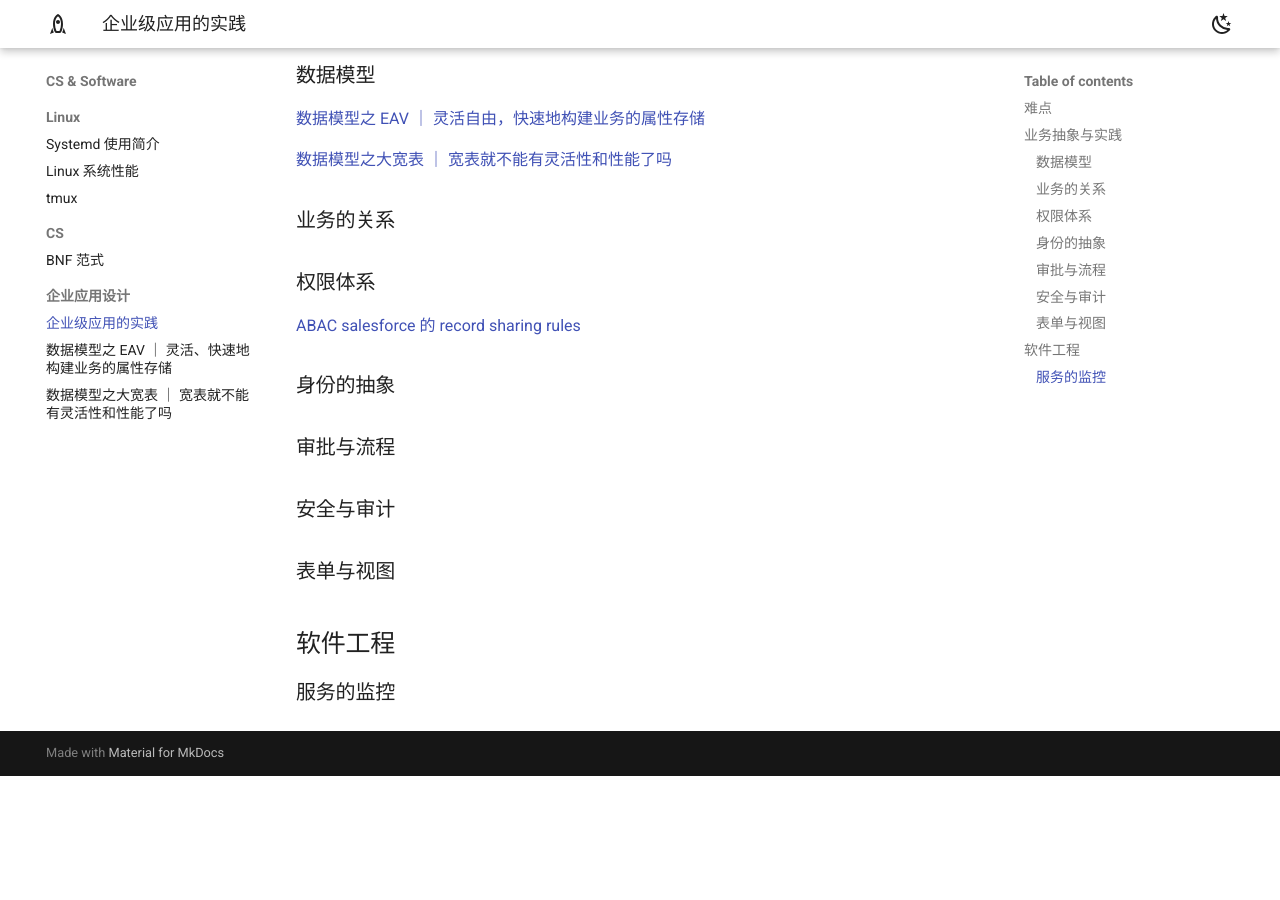
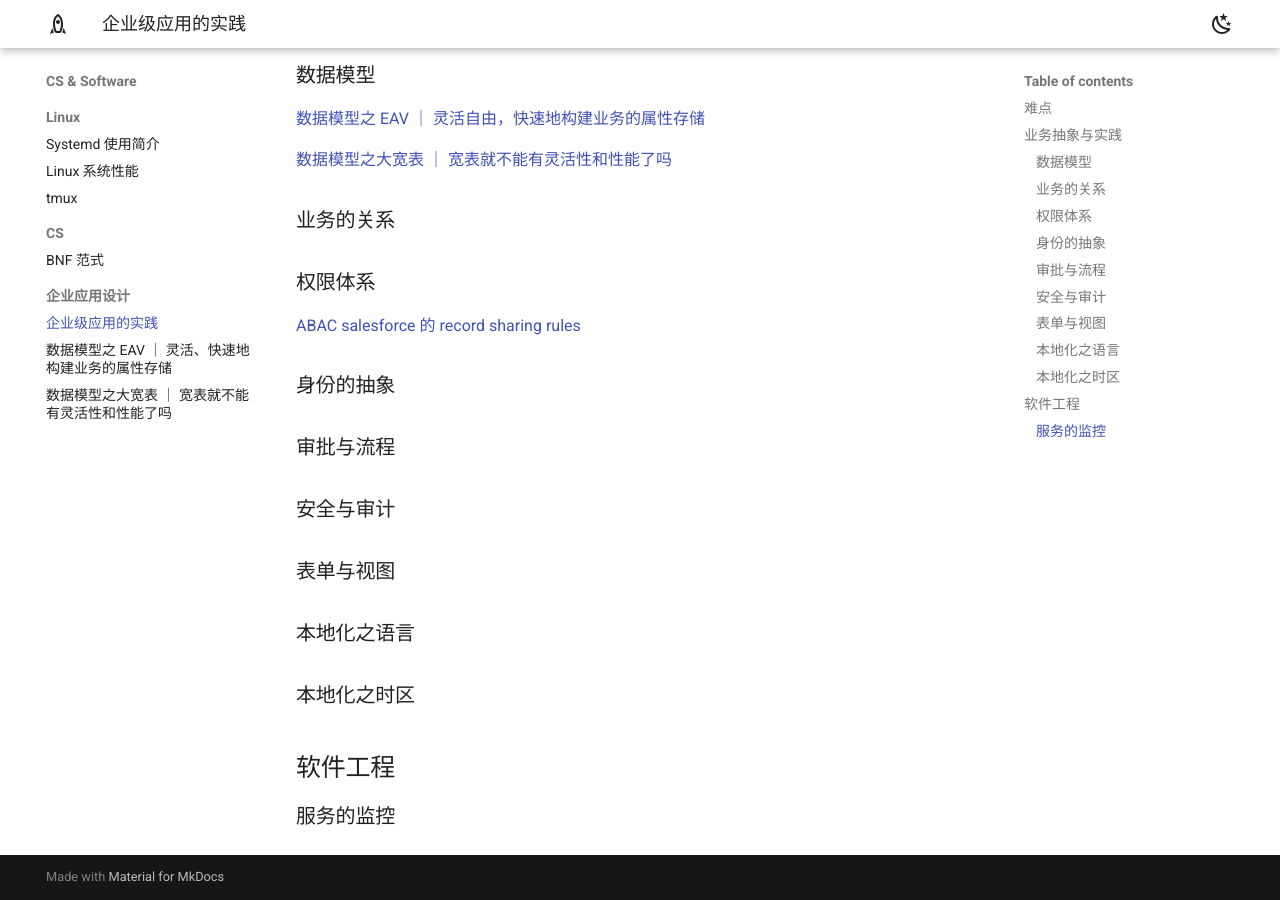
Before and after one commit to copuzzle/copuzzle.github.io, an MkDocs documentation site: the page built from docs/CS & Software/ea-index.md, in a window 1280 px wide and 900 px high, scrolled down 691 px. Built offline with MkDocs 1.6.1 and Material for MkDocs 9.7.7, drawn with Linux system fonts in a browser that asks for light colours; before the commit the page ends 1467 px from its top, so only the background shows below that.

Commit message:
auto add * for update

```diff
--- a/docs/CS & Software/ea-index.md
+++ b/docs/CS & Software/ea-index.md
@@ -40,5 +40,9 @@ tags: ["EA"]
 
 ### 表单与视图
 
+### 本地化之语言
+
+### 本地化之时区
+
 ## 软件工程
 ### 服务的监控
```
